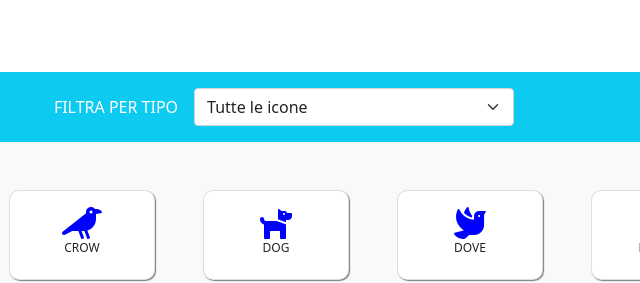
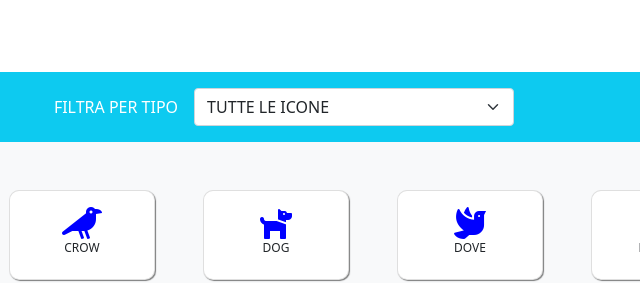
Before and after one commit to marcoche88/js-es6-icons, a plain HTML site: page index.html in a window 1280 px wide. Shown: the top 283 px of the page, 364-1004 px from the left. Drawn offline with nearby package versions, Linux system fonts and the light colour scheme.

Commit message:
print option

```diff
--- a/index.html
+++ b/index.html
@@ -23,11 +23,6 @@
         <section id="form" class="text-white bg-info d-flex align-items-center justify-content-center">
             <label for="filter-select" class="mx-3">FILTRA PER TIPO</label>
             <select class="form-select w-25" id="filter-select" aria-label="Default select example">
-                <option value="all" selected>Tutte le icone</option>
-                <option value="animal">Animali</option>
-                <option value="vegetable">Vegetali</option>
-                <option value="user">User</option>
-                <option value="company">Social</option>
             </select>
         </section>
     </header>
--- a/js/script.js
+++ b/js/script.js
@@ -12,7 +12,7 @@ SUPER INCREDIBLE MEGA BONUS: effettuare la ricerca dalla casella di testo
 in "tempo reale", cioè man mano che l'utente digita.
 */
 
-// funzioni
+// FUNZIONI
 
 // stampa le icone sulla pagina
 const printIcons = (arr, element) => {
@@ -40,14 +40,36 @@ const printIcons = (arr, element) => {
     element.innerHTML = iconTemplate;
 };
 
+// funzione per inserire le option nella pagina
+const printOptions = (arr, element) => {
+    const iconType = [];
+    arr.forEach((icon) => {
+        if (!iconType.includes(icon.type)) {
+            iconType.push(icon.type);
+        }
+    });
+
+    let option = `<option value="all" selected>TUTTE LE ICONE</option>`;
+    iconType.forEach((type) => {
+        option += `<option value="${type}">${type.toUpperCase()}</option>`
+    });
+
+    element.innerHTML = option;
+};
+// fine FUNZIONI
+
+
+// stampa le option in pagina
+const filterSelect = document.getElementById("filter-select");
+
+printOptions(icons, filterSelect);
+
 // stampare in pagina tutte le icone
 const cardDisplay = document.querySelector("#cards .row");
 
 printIcons(icons, cardDisplay);
 
 // filtrare per tipo le icone
-const filterSelect = document.getElementById("filter-select");
-
 filterSelect.addEventListener("change", () => {
     const selectValue = filterSelect.value;
 
```
